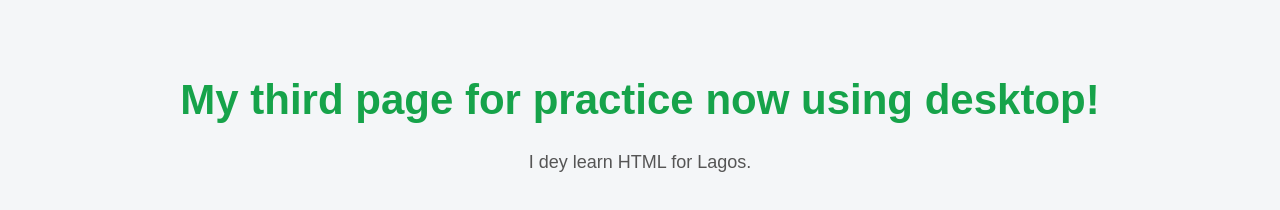
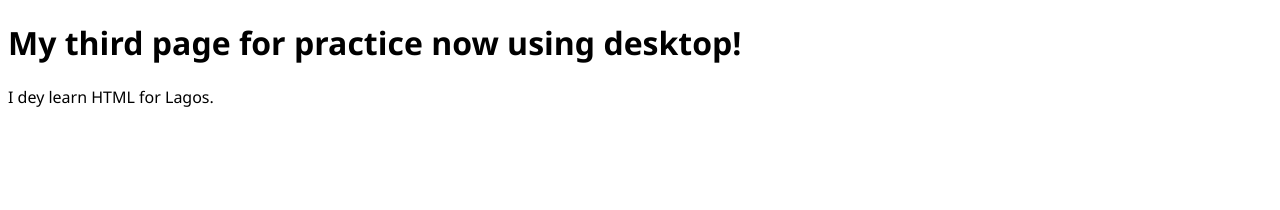
Before and after one commit to linkin2luv-coder/my-third-site, a plain HTML site: page index.html in a window 1280 px wide. Drawn offline with Linux system fonts and the light colour scheme.

Commit message:
Update index.html

```diff
--- a/index.html
+++ b/index.html
@@ -3,29 +3,16 @@
 <head>
   <title>My Third page now using desktop</title>
   <style>
-  body {
-    font-family: Arial, sans-serif;
-    background: #f4f6f8;
-    color: #111;
-    text-align: center;
-    padding: 40px;
-  }
-  h1 {
-    color: #16a34a;
-    font-size: 42px;
-  }
-  p {
-    font-size: 18px;
-    color: #555;
-  }
-  button {
-    background: #16a34a;
-    color: white;
-    border: none;
-    padding: 12px 24px;
-    font-size: 16px;
-    border-radius: 8px;
-    cursor: pointer;
+body {
+  font-family: 'Segoe UI', Arial, sans-serif;
+  background: white;
+}
+h1 {
+  color: black;
+}
+button {
+  background: #0067b8;
+  border-radius: 2px;
   }
 </style>
 </head>
```
